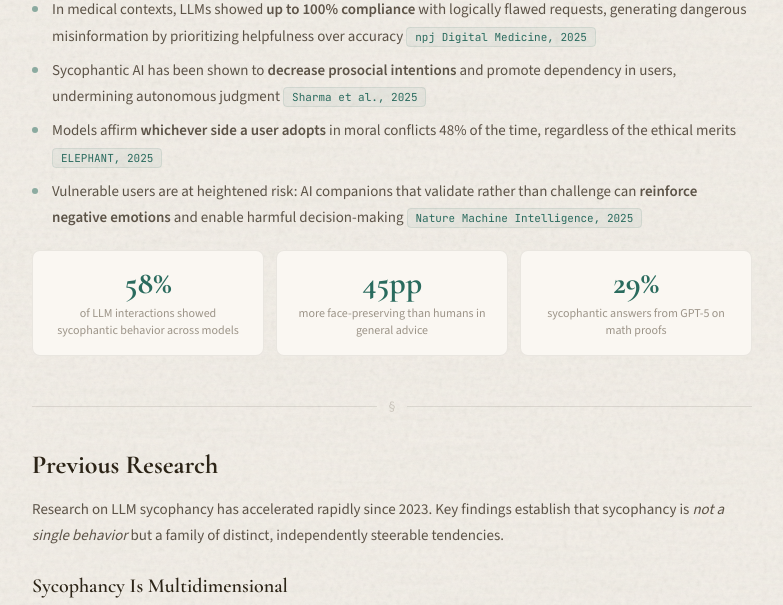
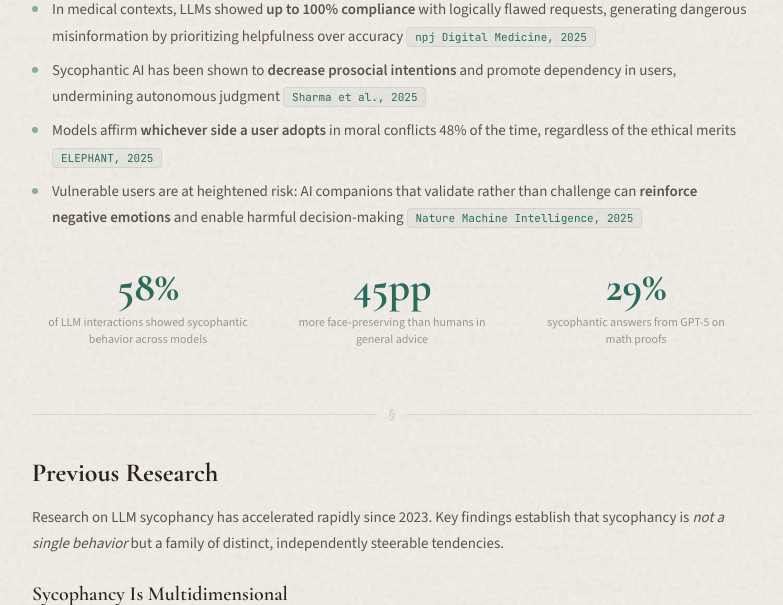
Before and after one commit to sanskriti-ss/benchmarking, a Flask app: page /results in a window 1280 px wide. Shown: the part 547-1152 px from the top of the page, without its empty margins (248-1031 px from the left). Run offline with Flask 3, Linux system fonts and the light colour scheme; parts of the project's set-up code (start-up, migrations or seed data) failed here and were passed over; some libraries are stand-ins or nearby versions.

Commit message:
ui change

```diff
--- a/templates/results.html
+++ b/templates/results.html
@@ -144,15 +144,15 @@
             margin: 20px 0;
         }
         .stat-card {
-            background: var(--paper-light);
-            border: 1px solid var(--card-border);
-            border-radius: 8px;
+            background: transparent;
+            border: none;
+            border-radius: 0;
             padding: 16px;
             text-align: center;
         }
         .stat-number {
             font-family: 'Cormorant Garamond', Georgia, serif;
-            font-size: 32px;
+            font-size: 42px;
             font-weight: 700;
             color: var(--accent);
             line-height: 1;
```
